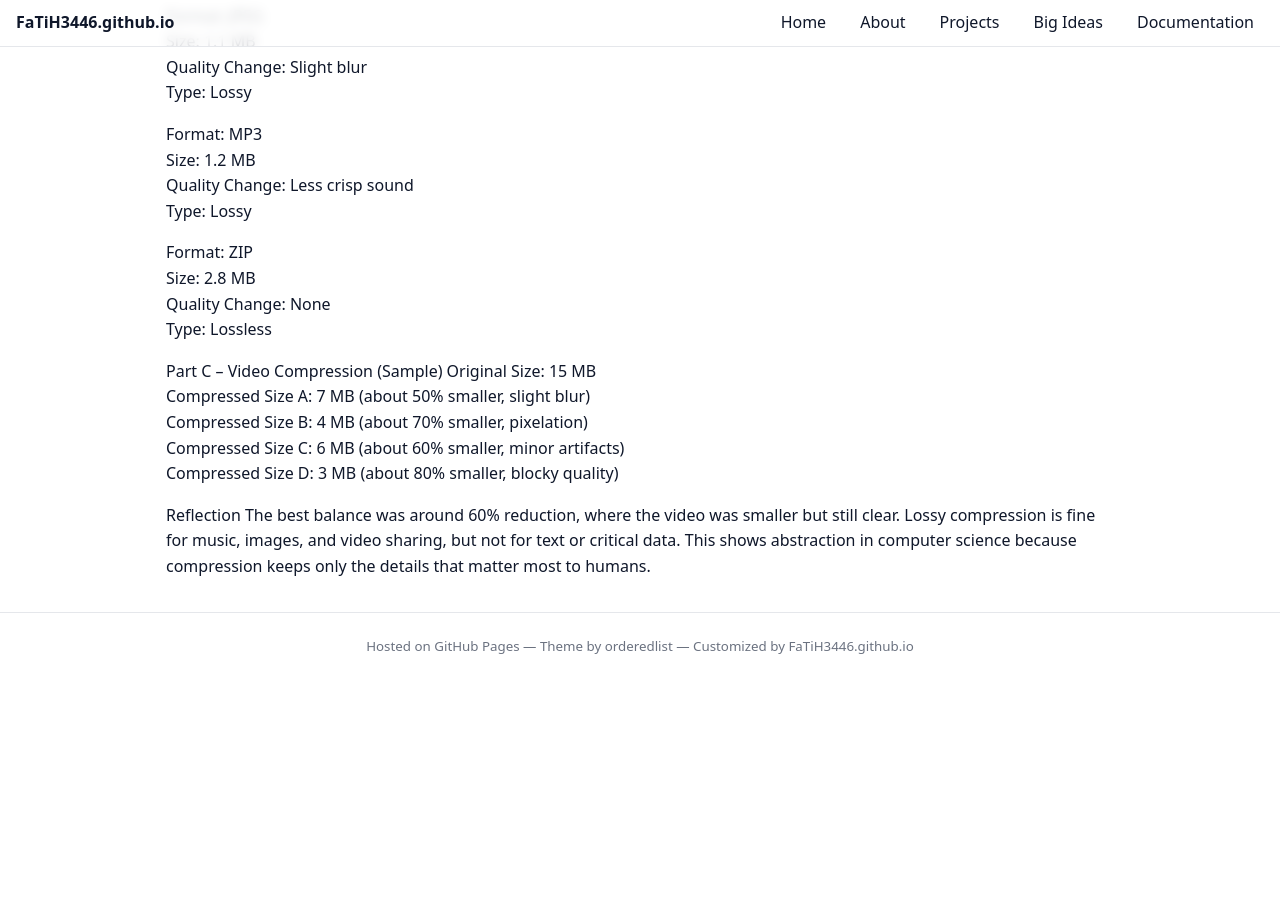
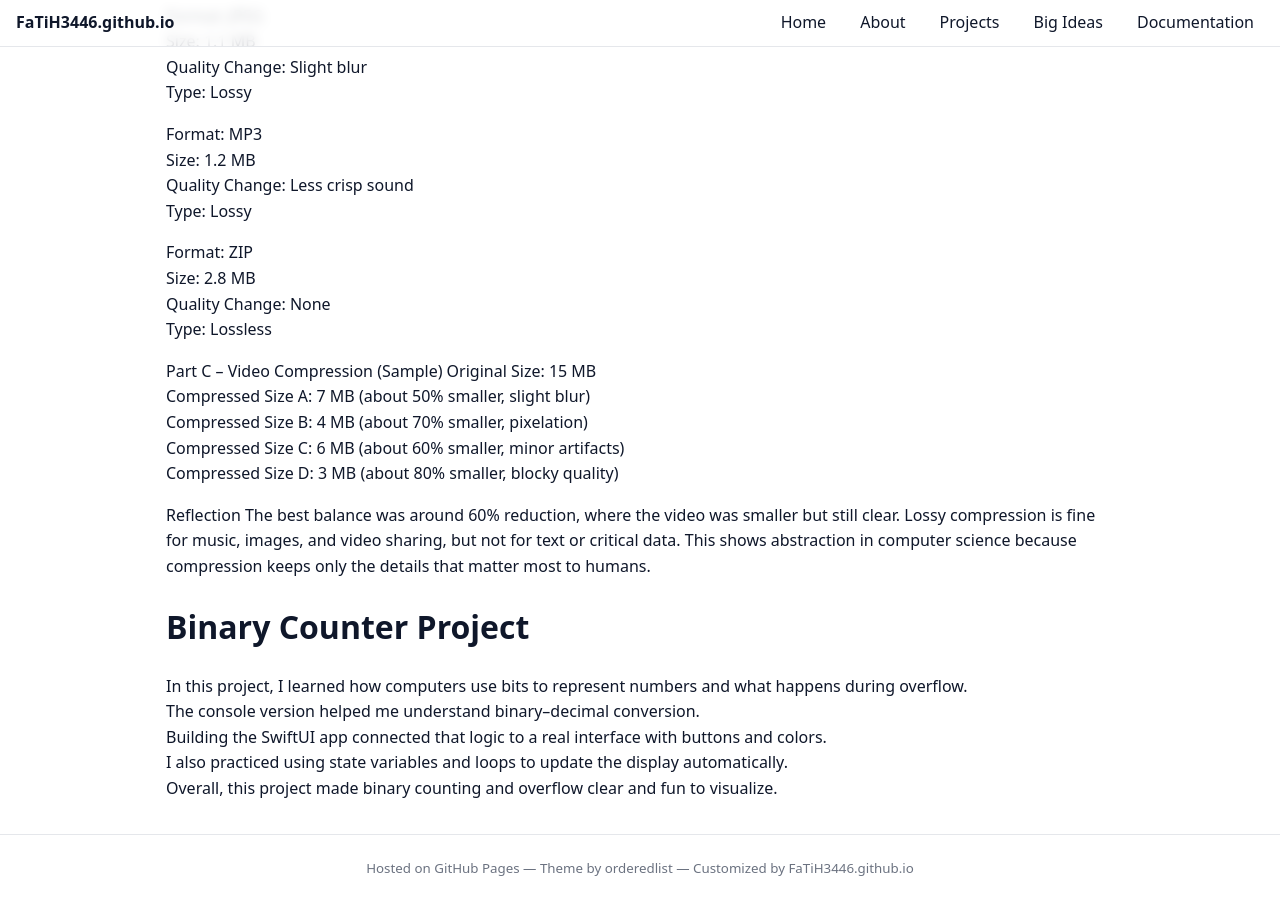
Before and after one commit to FaTiH3446/FaTiH3446.github.io, a Jekyll site: the page built from project.md, in a window 1280 px wide and 900 px high, scrolled down 9484 px. Built offline with Jekyll 4.4.1, drawn with Linux system fonts in a browser that asks for light colours; before the commit the page ends 10162 px from its top, so only the background shows below that.

Commit message:
Update project.md

```diff
--- a/project.md
+++ b/project.md
@@ -428,3 +428,10 @@ Compressed Size D: 3 MB (about 80% smaller, blocky quality)
 
  Reflection
 The best balance was around 60% reduction, where the video was smaller but still clear. Lossy compression is fine for music, images, and video sharing, but not for text or critical data. This shows abstraction in computer science because compression keeps only the details that matter most to humans.
+# Binary Counter Project
+
+In this project, I learned how computers use bits to represent numbers and what happens during overflow.
+The console version helped me understand binary–decimal conversion.
+Building the SwiftUI app connected that logic to a real interface with buttons and colors.
+I also practiced using state variables and loops to update the display automatically.
+Overall, this project made binary counting and overflow clear and fun to visualize.
```
